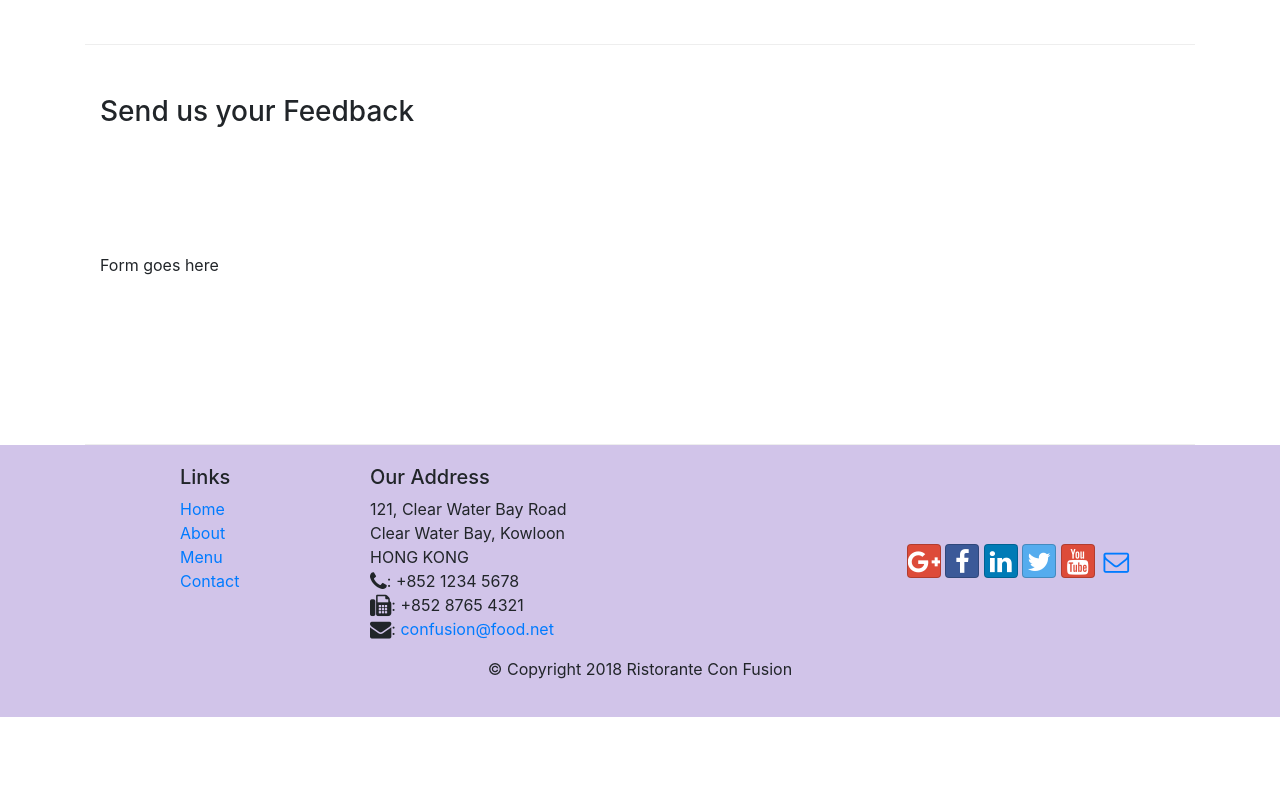
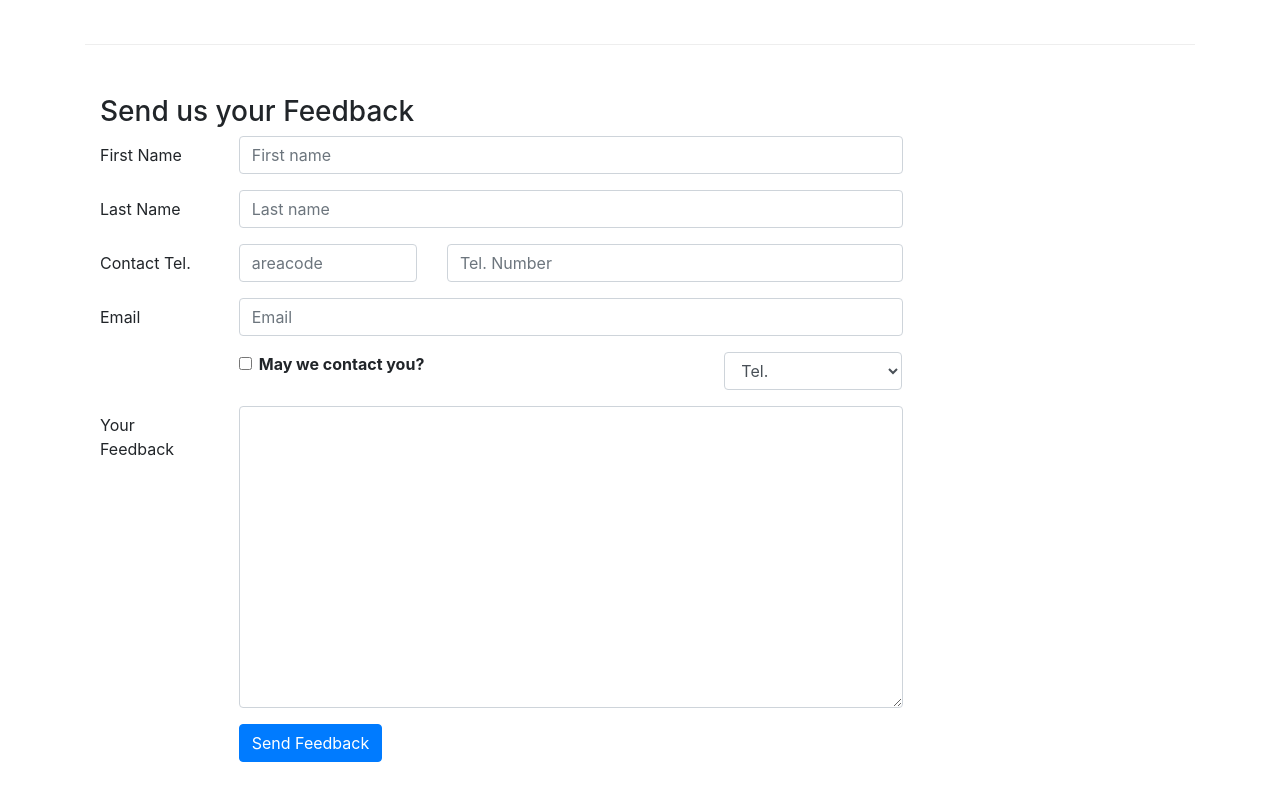
Before and after one commit to CZAMBARE/React_Coursera_Project, a website: page contactus.html in a window 1280 px wide. Shown: the part 820-1620 px from the top of the page. Before the commit the page ends 1537 px from the top, so only its background shows below. Drawn offline with nearby package versions, Linux system fonts and the light colour scheme.

Commit message:
Form Creation in contactUs page for Feedback Send

```diff
--- a/contactus.html
+++ b/contactus.html
@@ -92,7 +92,66 @@
               <h3>Send us your Feedback</h3>
            </div>
             <div class="col-12 col-md-9">
-                Form goes here
+                <form>
+                    <div class="form-group row">
+                        <label for="firstname" class="col-md-2 col-form-label">First Name</label>
+                        <div class="col-md-10">
+                            <input type="text" class="form-control" id="firstname" name="firstname" placeholder="First name">
+                        </div>
+                    </div>
+                    <div class="form-group row">
+                        <label for="lastname" class="col-md-2 col-form-label">Last Name</label>
+                        <div class="col-md-10">
+                            <input type="text" class="form-control" id="lastname" name="lastname" placeholder="Last name">
+                        </div>
+                    </div>
+                    <div class="form-group row">
+                        <label for="telnum" class="col-12 col-md-2 col-form-label">Contact Tel.</label>
+                        <div class="col-5 col-md-3">
+                            <input type="tel" class="form-control" id="areacode" name="areacode" placeholder="areacode">
+                        </div>
+                        <div class="col-7 col-md-7">
+                            <input type="tel" class="form-control" id="telnum" name="telnum" placeholder="Tel. Number">
+                        </div>
+                    </div>
+                    <div class="form-group row">
+                        <label for="emailid" class="col-md-2 col-form-label">Email</label>
+                        <div class="col-md-10">
+                            <input type="email" class="form-control" id="emailid" name="emailid" placeholder="Email">
+                        </div>
+                    </div>
+                    <div class="form-group row">
+                        <div class="col-md-6 offset-md-2">
+                            <div class="form-check">
+                                <input type="checkbox" class="form-check-input"
+                                     name="approve" id="approve" value="">
+                                <label class="form-check-label" for="approve">
+                                    <strong>May we contact you?</strong>
+                                </label>
+                            </div>
+                        </div>
+                        <div class="col-md-3 offset-md-1">
+                            <select class="form-control">
+                                <option>Tel.</option>
+                                <option>Email</option>
+                            </select>
+                        </div>
+                    </div>
+                    <div class="form-group row">
+                        <label for="feedback" class="col-md-2 col-form-label">Your Feedback</label>
+                        <div class="col-md-10">
+                            <textarea class="form-control" id="feedback" name="feedback" rows="12"></textarea>
+                        </div>
+                    </div>
+                    <div class="form-group row">
+                        <div class="offset-md-2 col-md-10">
+                            <button type="submit" class="btn btn-primary">
+                                Send Feedback
+                            </button>
+                        </div>
+                    </div>
+
+                </form>
             </div>
              <div class="col-12 col-md">
             </div>
```
